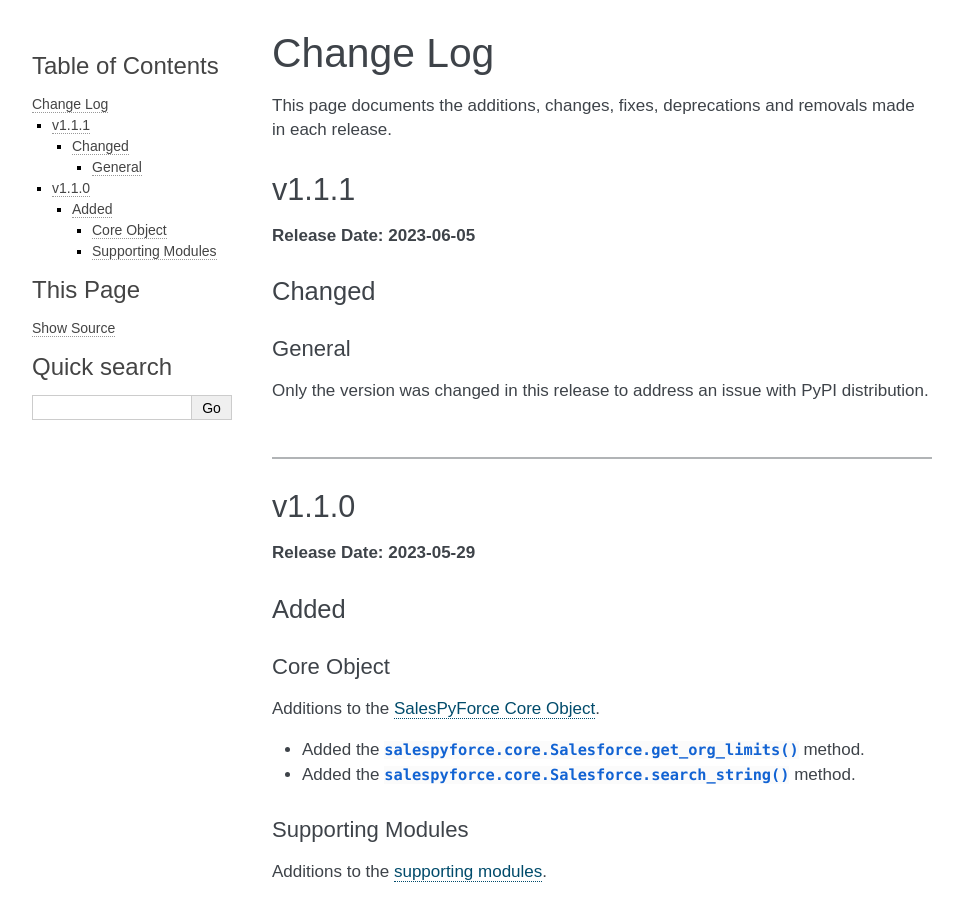
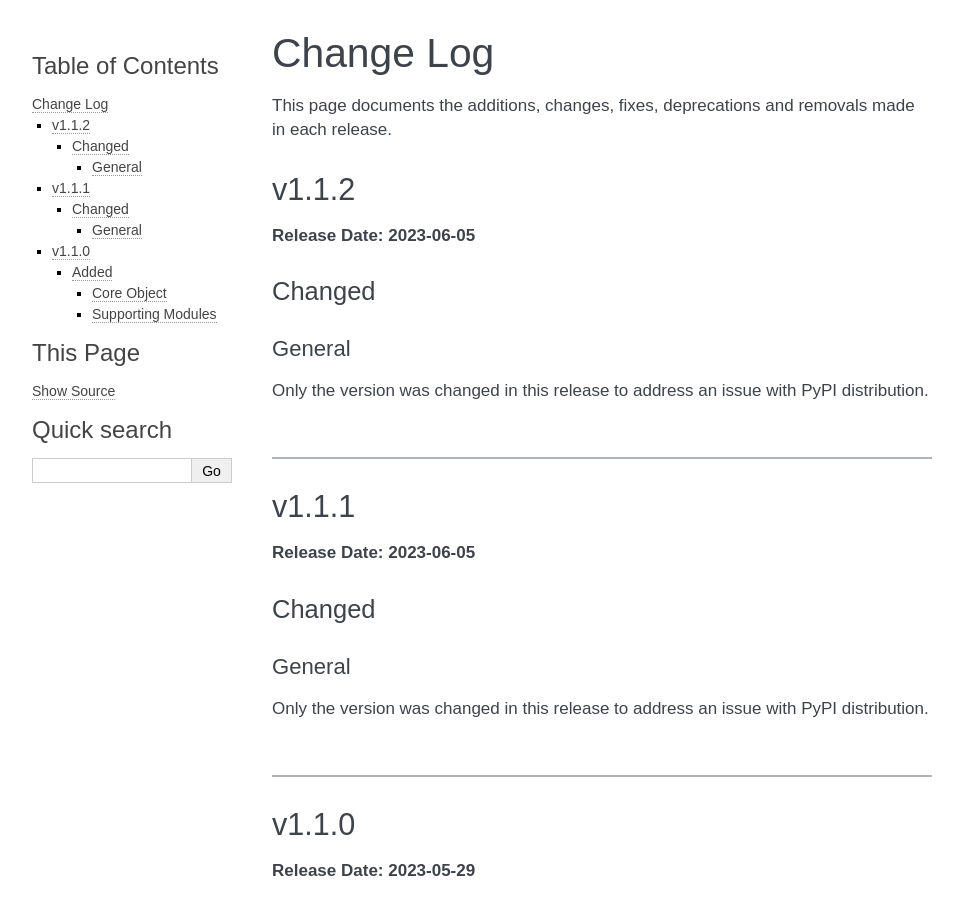
Before and after one commit to jeffshurtliff/salespyforce, a Sphinx documentation site: the page built from docs/changelog.rst, in a window 1280 px wide and 900 px high. Shown: the whole window, without its empty margins (148-1102 px from the left). Built offline with Sphinx 7.4.7, drawn with Linux system fonts in a browser that asks for light colours.

Commit message:
Updated the changelog with v1.1.2 changes

```diff
--- a/docs/changelog.rst
+++ b/docs/changelog.rst
@@ -2,6 +2,22 @@
 Change Log
 ##########
 This page documents the additions, changes, fixes, deprecations and removals made in each release.
+
+******
+v1.1.2
+******
+**Release Date: 2023-06-05**
+
+Changed
+=======
+
+General
+-------
+Only the version was changed in this release to address an issue with PyPI distribution.
+
+|
+
+-----
 
 ******
 v1.1.1
```
